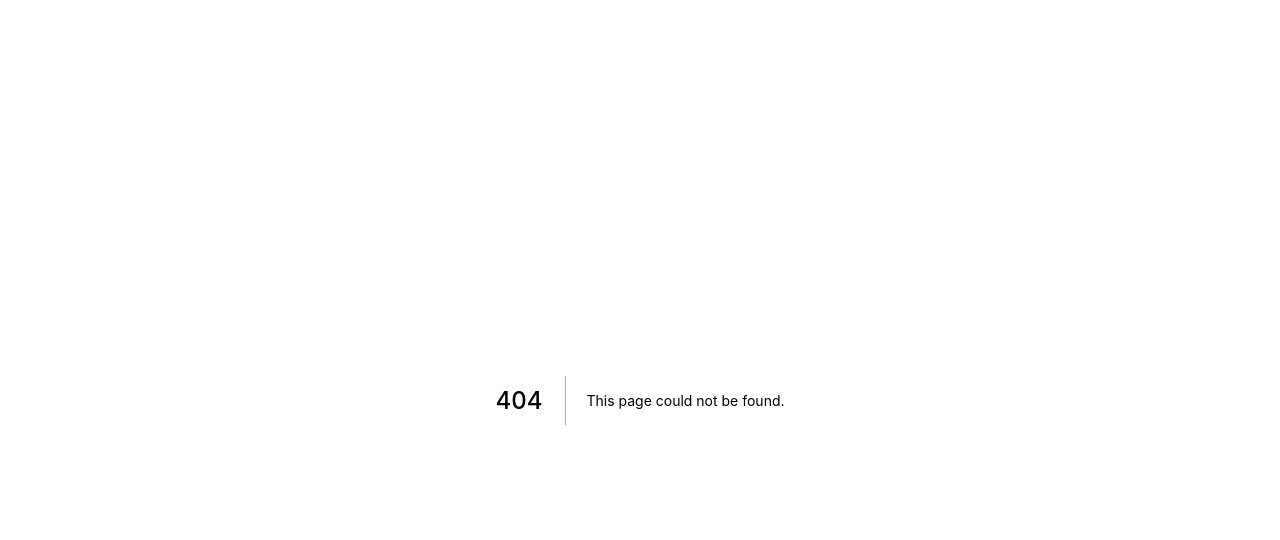
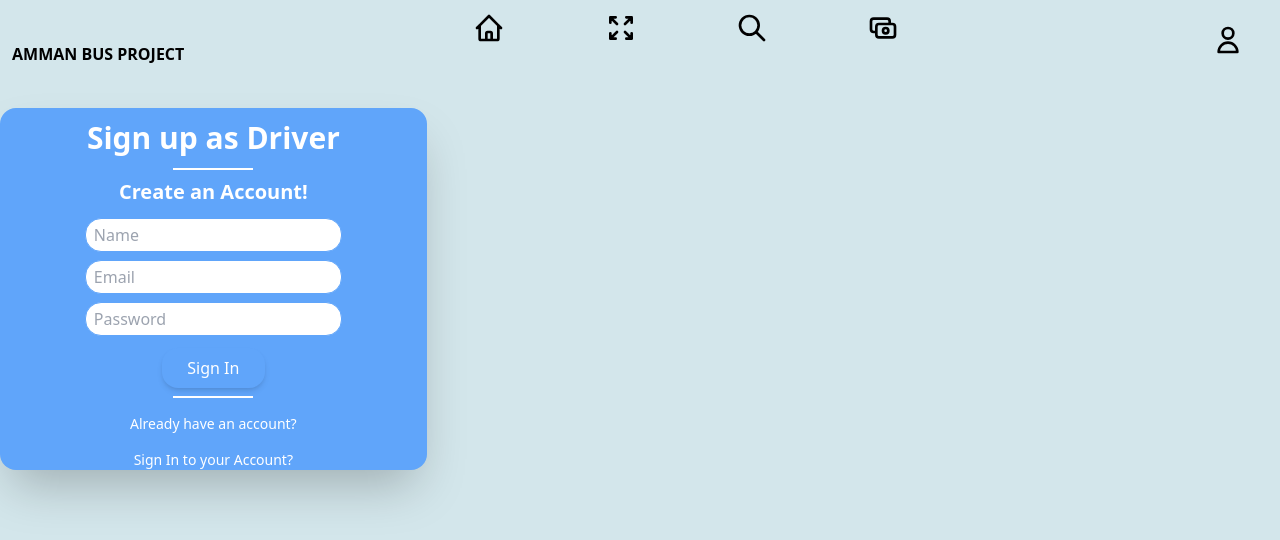
Before and after one commit to Amman-Bus/amman-bus-frontend, a Next.js app: page /components/Account in a window 1280 px wide. Before the commit this address had no page. Shown: the top 540 px of the page. Built offline with nearby package versions, Linux system fonts and the light colour scheme.

Commit message:
creating the Accounts sign in and sign up

```diff
--- /dev/null
+++ b/pages/components/Account.js
@@ -0,0 +1,24 @@
+import React, {useState} from 'react'
+import Header from './Header'
+import SignIn from './SignIn'
+import SignUp from './SignUp'
+
+
+function Account() {
+
+    const [isLoggedIn, setIsLoggedIn] = useState(false)
+
+
+  return (
+    <div>
+        <Header />
+        {isLoggedIn?(<SignIn isLoggedIn={isLoggedIn}/>):(<SignUp/>)}
+
+    </div>
+
+
+
+  )
+}
+
+export default Account
--- a/components/Header.js
+++ b/pages/components/Header.js
@@ -24,7 +24,7 @@ import {
 
          </div>
          <div className='grid max-w-xl place-items-end'>
-         <HeaderItem title='SIGN IN' Icon={UserIcon} />
+         <HeaderItem title='ACCOUNT' Icon={UserIcon} />
          </div>
         </header>
 
--- /dev/null
+++ b/pages/components/SignIn.js
@@ -0,0 +1,32 @@
+import React, { useState } from 'react'
+
+function SignIn (props){
+
+
+    return (
+    <div className="bg-black rounded-2xl shadow-2xl flex flex-col w-full md:w-1/3 items-center max-w-4xl transition duration-1000 ease-out">
+        <h2 className='p-3 text-3xl font-bold text-pink-400'></h2>
+        <div className='inline-block  justify-center w-20 border-blue-400 border-solid'></div>
+        <h3 className='text-xl font-semibold text-blue-400 pt-2'>Sign In</h3>
+
+
+        <div className='flex flex-col items-center'>
+            <input type="email" className='rounded-2xl px-2 py-1 w-4/5 md:w-full border-[1px] border-blue-400 m-1 focus:shadow-md focus:border-pink-400 focus:outline-none focus:ring-0' placeholder='Email'></input>
+            <input type="password" className='rounded-2xl px-2 py-1 w-4/5 md:w-full border-[1px] border-blue-400 m-1 focus:shadow-md focus:border-pink-400 focus:outline-none focus:ring-0' placeholder='Password'></input>
+            <button className='rounded-2xl m-2 text-white bg-blue-400 w-2/5 px-4 py-2 shadow-md hover:text-blue-400 hover:bg-white transition duration-200 ease-in'>
+                Sign In
+            </button>
+        </div>
+
+
+        <div className='inline-block border-[1px] justify-center w-20 border-blue-400 border-solid'></div>
+        <p className='text-blue-400 mt-4 text-sm'>Don't Have an Account?</p>
+        <p className='text-blue-400 mt-4 text-sm font-medium cursor-pointer' onClick={() => props.setIsLoggedIn(false)}>Create an Account?</p>
+
+
+
+    </div>
+    )
+}
+
+export default SignIn
--- /dev/null
+++ b/pages/components/SignUp.js
@@ -0,0 +1,18 @@
+import React, { useState } from 'react'
+import SignUpAsDriver from './SignUpAsDriver'
+import SignUpAsPassenger from './SignUpAsPassenger'
+
+function SignUp() {
+
+    const [isDirver, setIsDriver] = useState(true)
+
+
+  return (
+    <div>
+        {isDirver?(<SignUpAsDriver isDirver={isDirver}/>):(<SignUpAsPassenger/>)}
+
+    </div>
+  )
+}
+
+export default SignUp
--- /dev/null
+++ b/pages/components/SignUpAsDriver.js
@@ -0,0 +1,33 @@
+import React from 'react'
+
+function SignUpAsDriver (){
+
+    return (
+        <div className="bg-blue-400 text-white rounded-2xl shadow-2xl flex flex-col w-full md:w-1/3 items-center max-w-4xl transition duration-1000 ease-in">
+            <h2 className='p-3 text-3xl font-bold text-white'>Sign up as Driver</h2>
+            <div className='inline-block border-[1px] justify-center w-20 border-white border-solid'></div>
+            <h3 className='text-xl font-semibold text-white pt-2'>Create an Account!</h3>
+
+
+            <div className='flex flex-col items-center justify-center mt-2'>
+                <input type="password" className='rounded-2xl px-2 py-1 w-4/5 md:w-full border-[1px] border-blue-400 m-1 focus:shadow-md focus:border-pink-400 focus:outline-none focus:ring-0' placeholder='Name'></input>
+                <input type="email" className='rounded-2xl px-2 py-1 w-4/5 md:w-full border-[1px] border-blue-400 m-1 focus:shadow-md focus:border-pink-400 focus:outline-none focus:ring-0' placeholder='Email'></input>
+                <input type="password" className='rounded-2xl px-2 py-1 w-4/5 md:w-full border-[1px] border-blue-400 m-1 focus:shadow-md focus:border-pink-400 focus:outline-none focus:ring-0' placeholder='Password'></input>
+                <button className='rounded-2xl m-2 text-white bg-blue-400 w-2/5 px-4 py-2 shadow-md hover:text-blue-400 hover:bg-white transition duration-200 ease-in'>
+                    Sign In
+                </button>
+            </div>
+
+
+            <div className='inline-block border-[1px] justify-center w-20 border-white border-solid'></div>
+            <p className='text-white mt-4 text-sm'>Already have an account?</p>
+            <p className='text-white mt-4 text-sm font-medium cursor-pointer' onClick={() => setIsLoggedIn(true)}>Sign In to your Account?</p>
+
+
+        </div>
+        )
+
+
+}
+
+export default SignUpAsDriver
--- /dev/null
+++ b/pages/components/SignUpAsPassenger.js
@@ -0,0 +1,44 @@
+import React from 'react'
+
+function SignUpAsPassenger (){
+
+    return (
+        <div className="bg-blue-400 text-white rounded-2xl shadow-2xl flex flex-col w-full md:w-1/3 items-center max-w-4xl transition duration-1000 ease-in">
+            <h2 className='p-3 text-3xl font-bold text-white'>Sign up as Passenger</h2>
+            <div className='inline-block border-[1px] justify-center w-20 border-white border-solid'></div>
+            <h3 className='text-xl font-semibold text-white pt-2'>Create an Account!</h3>
+
+            <div className='flex space-x-2 m-4 items-center justify-center'>
+                <div className='socialIcon'>
+
+                </div>
+                <div className='socialIcon'>
+
+                </div>
+                <div className='socialIcon'>
+
+                </div>
+            </div>
+
+            <div className='flex flex-col items-center justify-center mt-2'>
+                <input type="password" className='rounded-2xl px-2 py-1 w-4/5 md:w-full border-[1px] border-blue-400 m-1 focus:shadow-md focus:border-pink-400 focus:outline-none focus:ring-0' placeholder='Name'></input>
+                <input type="email" className='rounded-2xl px-2 py-1 w-4/5 md:w-full border-[1px] border-blue-400 m-1 focus:shadow-md focus:border-pink-400 focus:outline-none focus:ring-0' placeholder='Email'></input>
+                <input type="password" className='rounded-2xl px-2 py-1 w-4/5 md:w-full border-[1px] border-blue-400 m-1 focus:shadow-md focus:border-pink-400 focus:outline-none focus:ring-0' placeholder='Password'></input>
+                <button className='rounded-2xl m-2 text-white bg-blue-400 w-2/5 px-4 py-2 shadow-md hover:text-blue-400 hover:bg-white transition duration-200 ease-in'>
+                    Sign In
+                </button>
+            </div>
+
+
+            <div className='inline-block border-[1px] justify-center w-20 border-white border-solid'></div>
+            <p className='text-white mt-4 text-sm'>Already have an account?</p>
+            <p className='text-white mt-4 text-sm font-medium cursor-pointer' onClick={() => setIsLoggedIn(true)}>Sign In to your Account?</p>
+
+
+        </div>
+        )
+
+
+}
+
+export default SignUpAsPassenger
```
Also changed, not shown: pages/index.js (+9 -3 lines), pages/components/HeaderItem.js (renamed from components/HeaderItem.js), pages/components/MapSection.js (renamed from components/MapSection.js).
